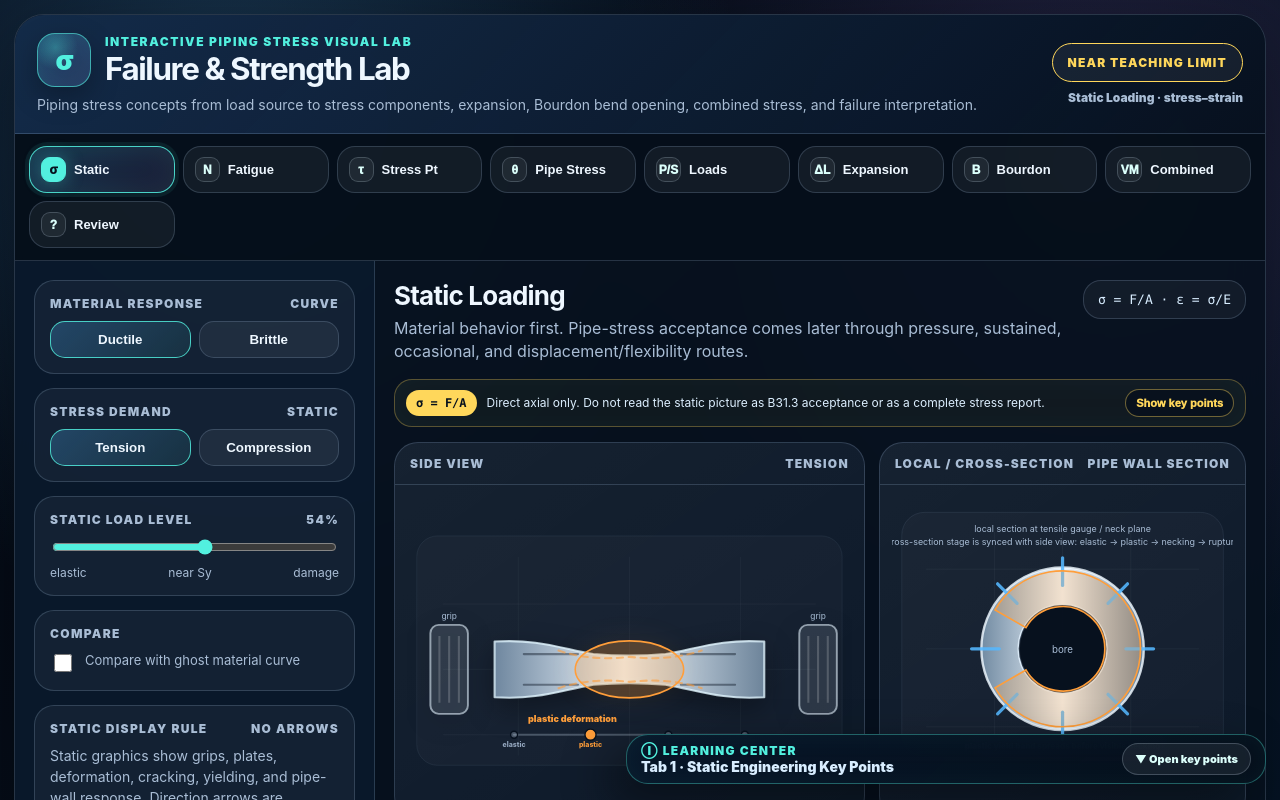
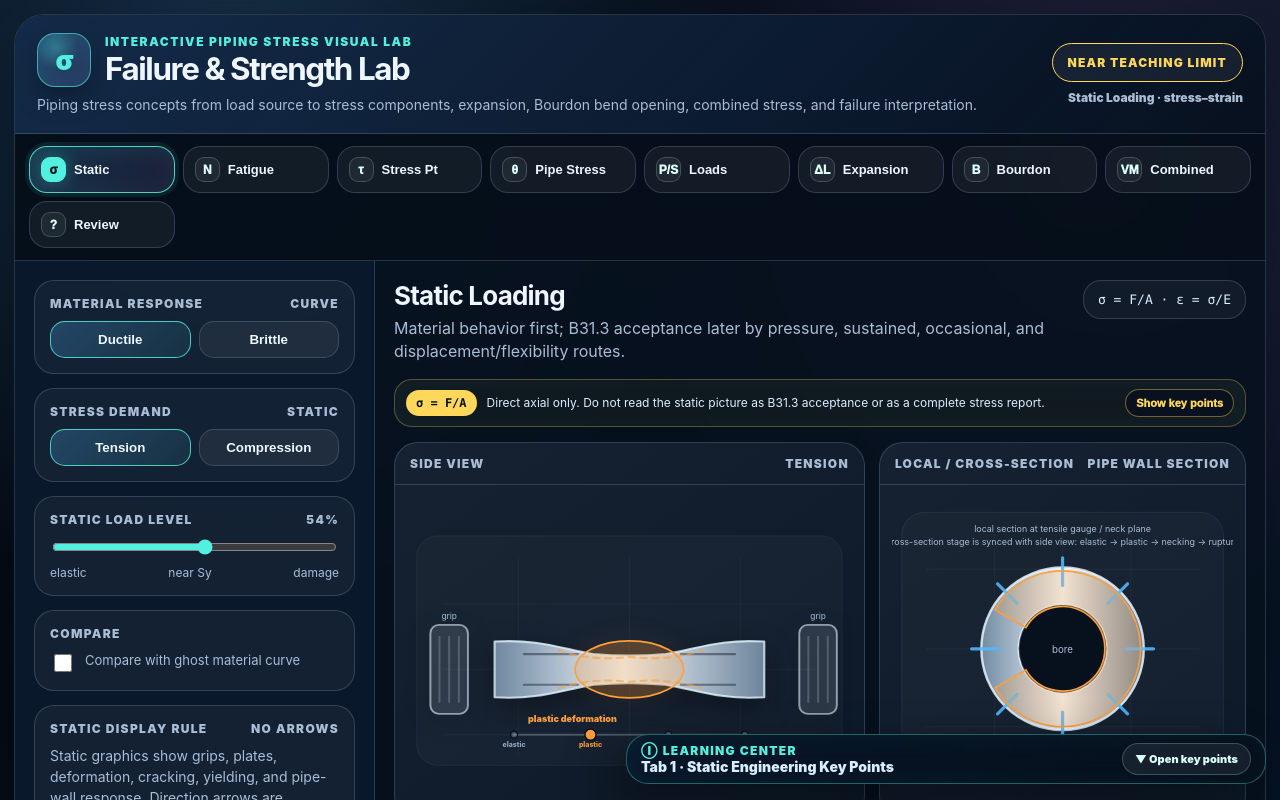
Before and after one commit to reallaksh19/PipingStressIllustration, a React (Vite) app in the folder failure-strength-lab-v3/: page / in a window 1280 px wide. Shown: the top 800 px of the page. Built offline with nearby package versions, Linux system fonts and the light colour scheme.

Commit message:
tighten static subheader wording

```diff
--- a/failure-strength-lab-v3/public/static-tab-engineering-panel.js
+++ b/failure-strength-lab-v3/public/static-tab-engineering-panel.js
@@ -3,7 +3,7 @@
   var collapsedKey = 'failureStrengthLab.staticEngineeringCollapsed';
   var content = {
     title: 'Static boundary: material response ≠ pipe-code check',
-    intro: 'Use this tab to learn behavior, then route the pipe problem by load source and stress category.',
+    intro: 'Learn material behavior first; route the pipe problem later by load source and stress category.',
     concept: 'Elastic returns after unload. Yield means permanent strain. Ductile metals can plastically deform and neck; brittle failure may give little warning.',
     piping: 'F/A is direct axial stress only. Real pipe review also needs pressure containment, hoop/longitudinal stress, bending M/Z, supports, nozzles, branches, and local details.',
     b313: 'Route first: pressure → 304; sustained weight/force → 302.3.5; occasional event → 302.3.6; displacement/flexibility → 319; supports/materials → 321/323/App. A.',
@@ -139,7 +139,7 @@
     if (!titleRow) return;
 
     var paragraph = titleRow.querySelector('p');
-    var next = 'Material behavior first. Pipe-stress acceptance comes later through pressure, sustained, occasional, and displacement/flexibility routes.';
+    var next = 'Material behavior first; B31.3 acceptance later by pressure, sustained, occasional, and displacement/flexibility routes.';
     if (paragraph && paragraph.textContent !== next) paragraph.textContent = next;
 
     if (!existing) {
```
